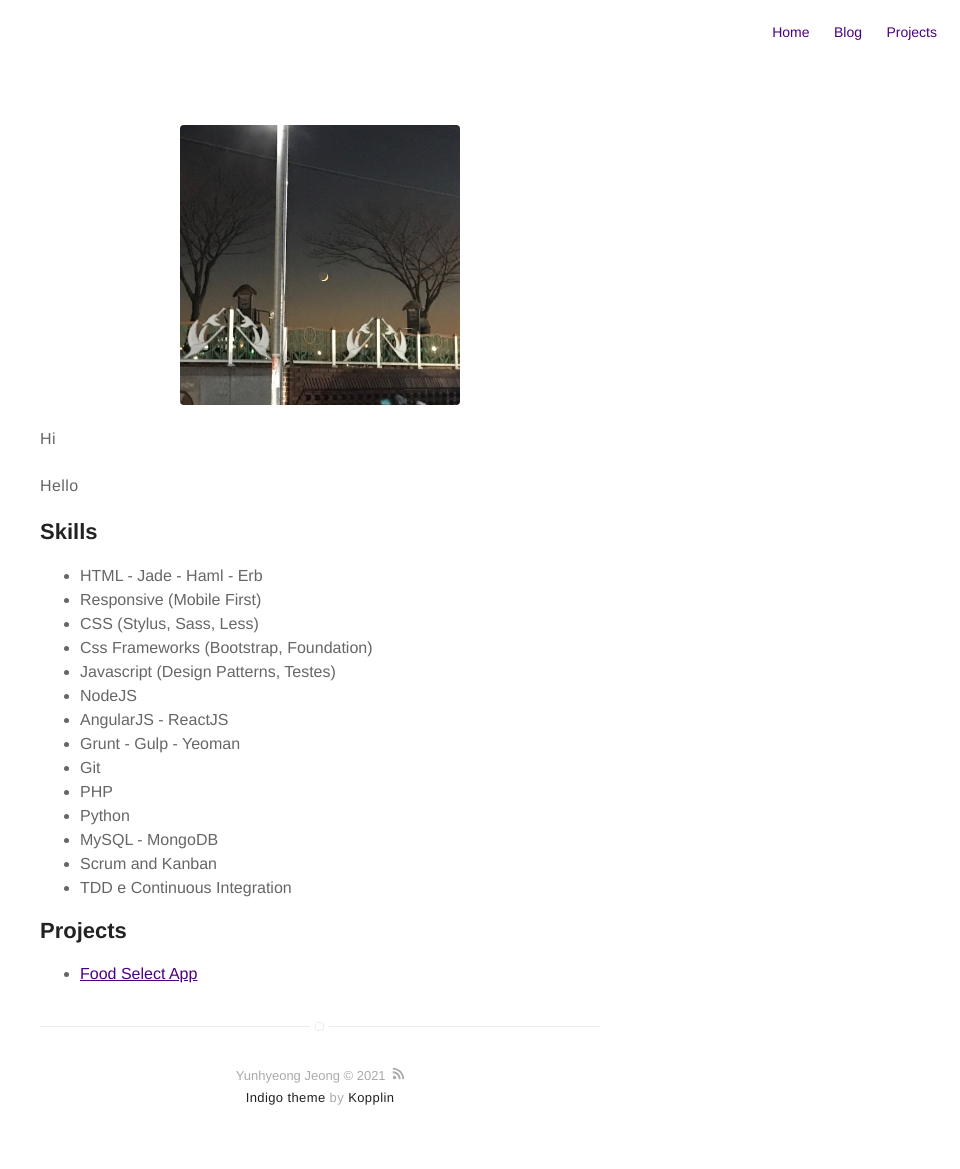
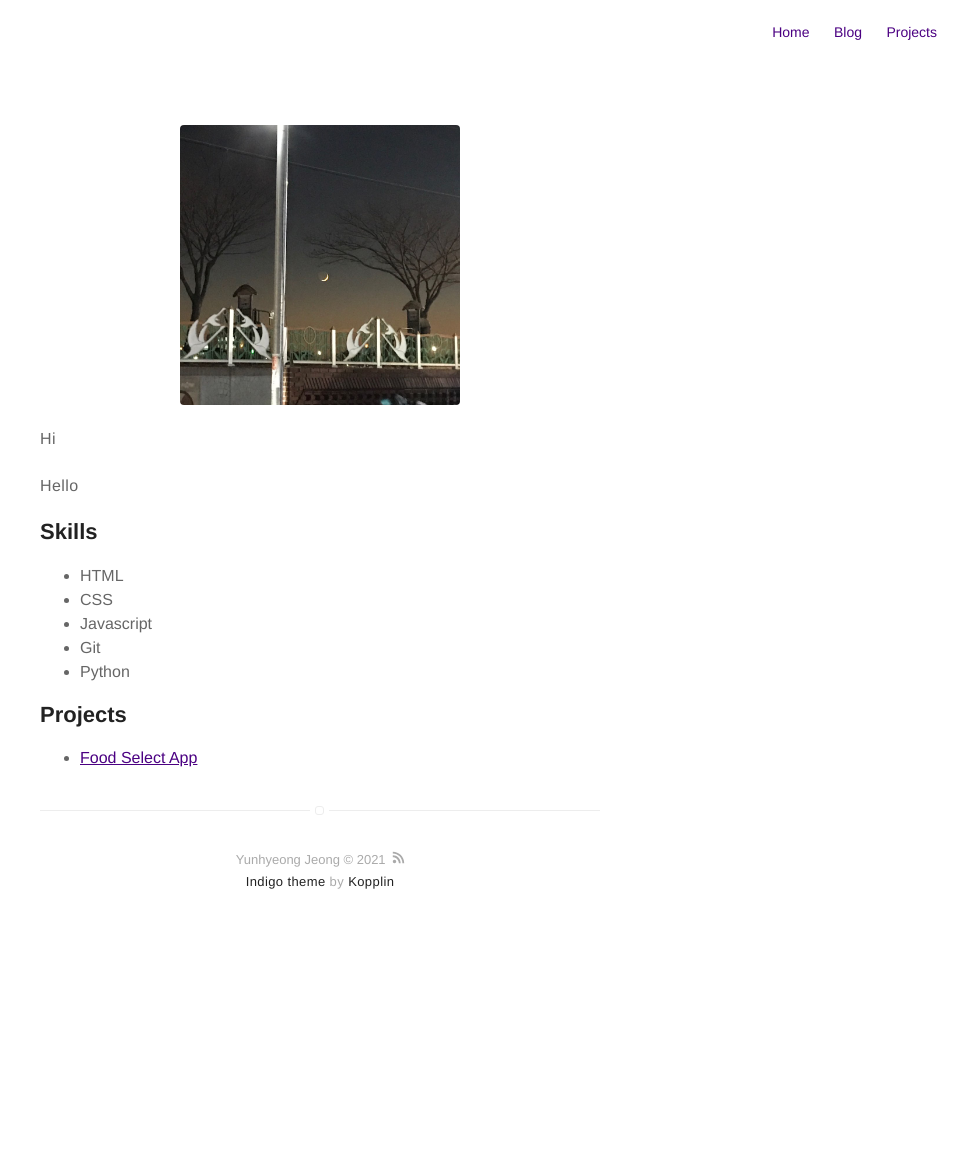
Before and after one commit to Bro-o/bro-o.github.io, a Jekyll site: the page built from about.md, in a window 1280 px wide. Shown: the whole page, without its empty margins (320-1280 px from the left). Built offline with Jekyll 4.4.1, drawn with Linux system fonts in a browser that asks for light colours; after the commit the page ends 953 px from its top, so only the background shows below that.

Commit message:
Revert "a"
This reverts commit 157034efeef9b4edee1701a94176086660e4db58.

```diff
--- a/about.md
+++ b/about.md
@@ -2,7 +2,6 @@
 title: About
 layout: page
 ---
-
 ![Profile Image]({% if site.external-image %}{{ site.picture }}{% else %}{{ site.url }}/{{ site.picture }}{% endif %})
 
 <p>Hi</p>
@@ -12,20 +11,11 @@ layout: page
 <h2>Skills</h2>
 
 <ul class="skill-list">
-	<li>HTML - Jade - Haml - Erb</li>
-	<li>Responsive (Mobile First)</li>
-	<li>CSS (Stylus, Sass, Less)</li>
-	<li>Css Frameworks (Bootstrap, Foundation)</li>
-	<li>Javascript (Design Patterns, Testes)</li>
-	<li>NodeJS</li>
-	<li>AngularJS - ReactJS</li>
-	<li>Grunt - Gulp - Yeoman</li>
+	<li>HTML</li>
+	<li>CSS</li>
+	<li>Javascript</li>
 	<li>Git</li>
-	<li>PHP</li>
 	<li>Python</li>
-	<li>MySQL - MongoDB</li>
-	<li>Scrum and Kanban</li>
-	<li>TDD e Continuous Integration</li>
 </ul>
 
 <h2>Projects</h2>
```
